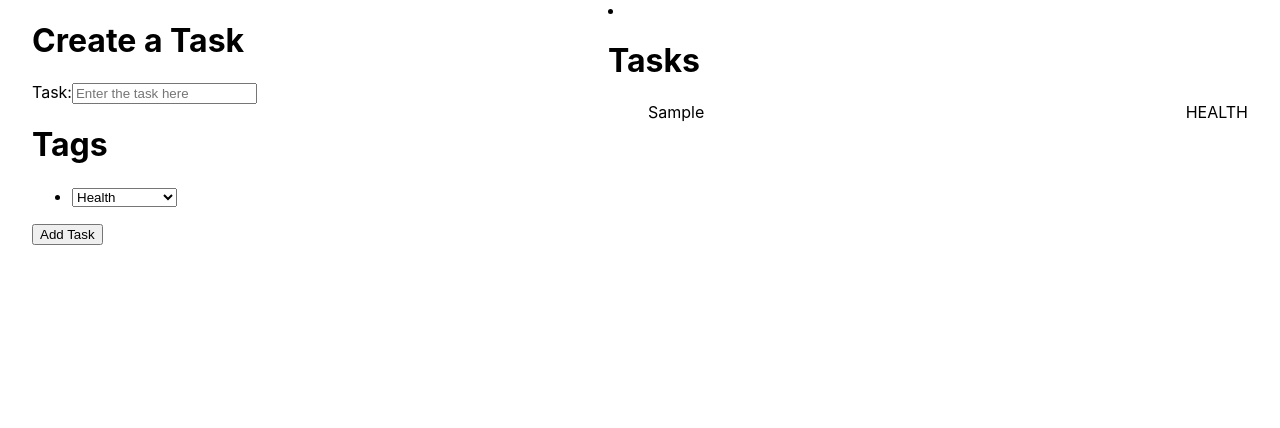
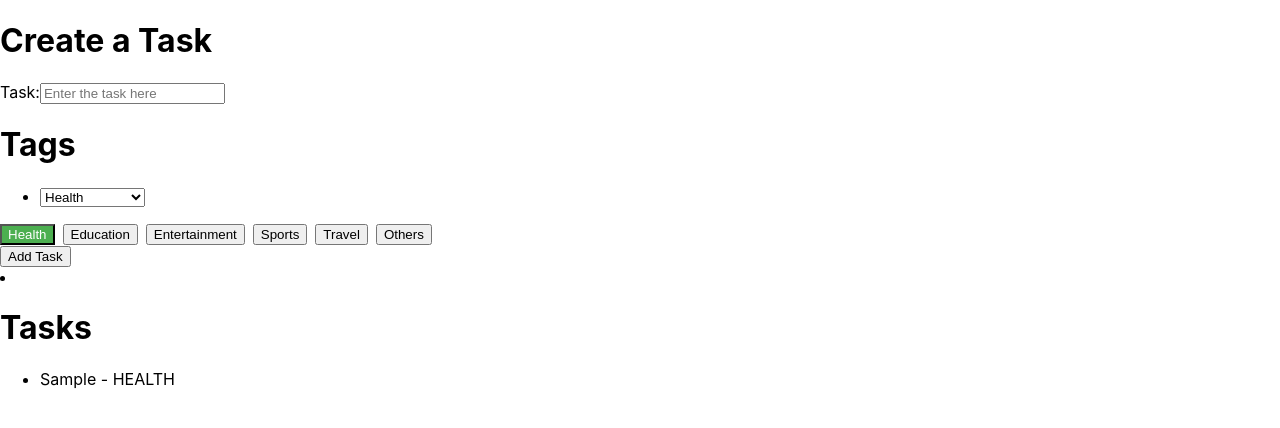
Before and after one commit to A-ZAID2003/mytaskers, a React (Create React App) app: page / in a window 1280 px wide. Both pictures are taken after typing "Sample" into the empty fields and a click on the button "Add Task". Shown: the top 428 px of the page. Built offline with nearby package versions, Linux system fonts and the light colour scheme; a web font is replaced by a local one.

Commit message:
The code commited for part 4

```diff
--- a/src/App.css
+++ b/src/App.css
@@ -5,6 +5,15 @@
 
 .input-section {
   width: 40%;
+}
+
+button {
+  margin-right: 8px;
+}
+
+button.active {
+  background-color: #4caf50;
+  color: white;
 }
 
 .tasks-section {
--- a/src/App.js
+++ b/src/App.js
@@ -5,12 +5,30 @@ import TagsList from './components/TagsList'
 import TaskList from './components/TaskList'
 
 const tagsList = [
-  {optionId: 'HEALTH', displayText: 'Health'},
-  {optionId: 'EDUCATION', displayText: 'Education'},
-  {optionId: 'ENTERTAINMENT', displayText: 'Entertainment'},
-  {optionId: 'SPORTS', displayText: 'Sports'},
-  {optionId: 'TRAVEL', displayText: 'Travel'},
-  {optionId: 'OTHERS', displayText: 'Others'},
+  {
+    optionId: 'HEALTH',
+    displayText: 'Health',
+  },
+  {
+    optionId: 'EDUCATION',
+    displayText: 'Education',
+  },
+  {
+    optionId: 'ENTERTAINMENT',
+    displayText: 'Entertainment',
+  },
+  {
+    optionId: 'SPORTS',
+    displayText: 'Sports',
+  },
+  {
+    optionId: 'TRAVEL',
+    displayText: 'Travel',
+  },
+  {
+    optionId: 'OTHERS',
+    displayText: 'Others',
+  },
 ]
 
 const App = () => {
@@ -39,8 +57,7 @@ const App = () => {
   }
 
   return (
-    <div className="app-container">
-      <div className="input-section">
+    <div className="App">
       <h1>Create a Task</h1>
       <form onSubmit={handleAddTask}>
         <label>
@@ -59,12 +76,9 @@ const App = () => {
         />
         <button type="submit">Add Task</button>
       </form>
-      </div>
-      <div className="tasks-section">
       <li>
         <TaskList tasks={tasks} />
       </li>
-      </div>
     </div>
   )
 }
--- a/src/components/TagsList/index.js
+++ b/src/components/TagsList/index.js
@@ -16,6 +16,18 @@ const TagsList = ({tags, activeTag, onTagClick}) => (
         </select>
       </li>
     </ul>
+    <div>
+      {tags.map(tag => (
+        <button
+          key={tag.optionId}
+          type="button" // Add type attribute here
+          onClick={() => onTagClick(tag.optionId)}
+          className={activeTag === tag.optionId ? 'active' : ''}
+        >
+          {tag.displayText}
+        </button>
+      ))}
+    </div>
   </label>
 )
 
--- a/src/components/TaskList/index.js
+++ b/src/components/TaskList/index.js
@@ -1,19 +1,24 @@
-const TaskList = ({tasks}) => (
+const TaskList = ({tasks, activeTag}) => {
+  const filteredTasks = activeTag
+    ? tasks.filter(task => task.tag === activeTag)
+    : tasks
+
+  return (
     <div>
       <h1>Tasks</h1>
-    {tasks.length === 0 ? (
+      {filteredTasks.length === 0 ? (
         <p>No Tasks Added Yet</p>
       ) : (
         <ul>
-        {tasks.map(task => (
-          <li key={task.id} className="task-list-item">
-            <span>{task.text}</span>
-            <span className="tag-text">{task.tag}</span>
+          {filteredTasks.map(task => (
+            <li key={task.id}>
+              <p>{activeTag ? task.text : `${task.text} - ${task.tag}`}</p>
             </li>
           ))}
         </ul>
       )}
     </div>
   )
+}
 
 export default TaskList
```
Lines whose indentation alone changed are shown as unchanged.
